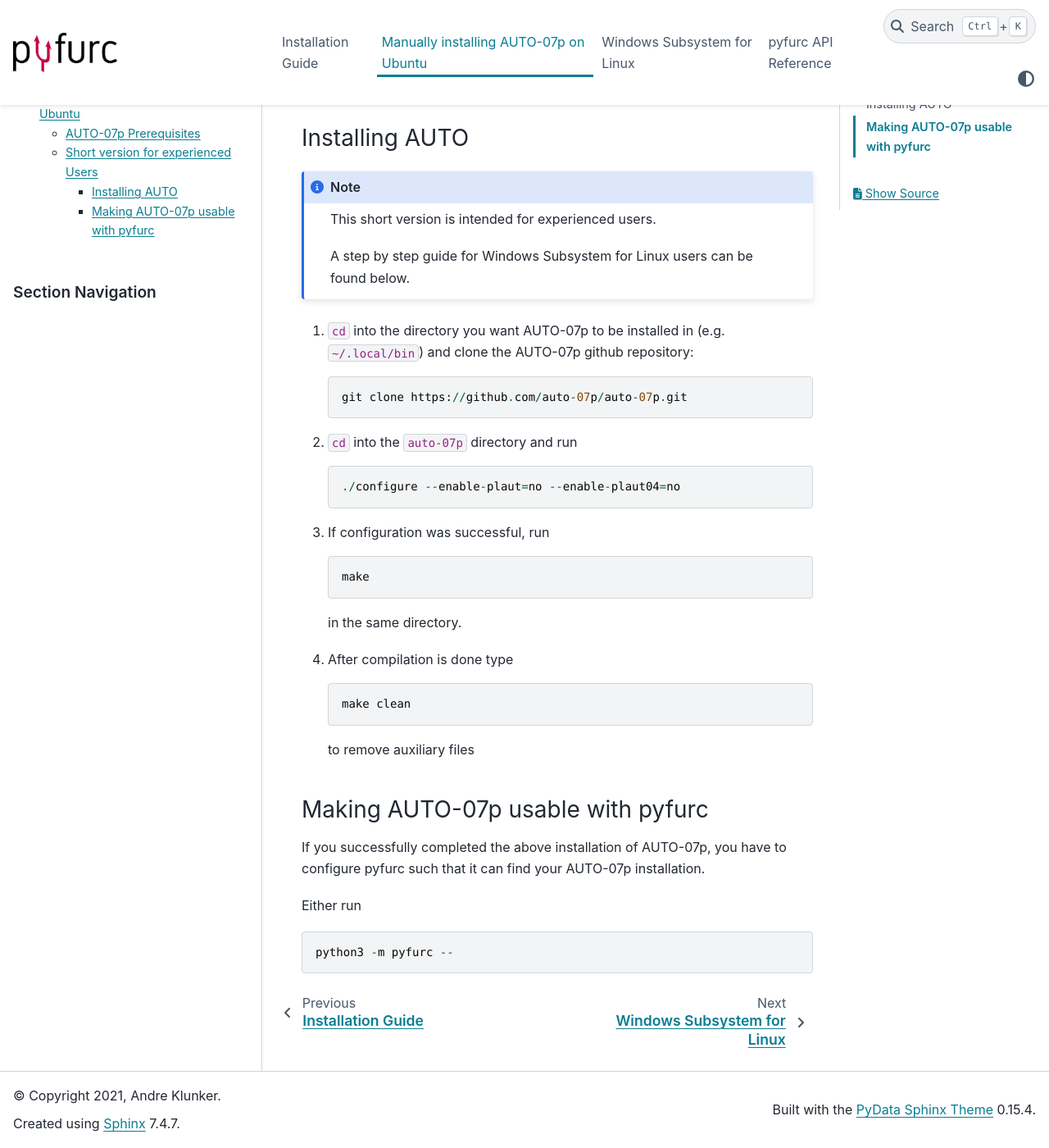
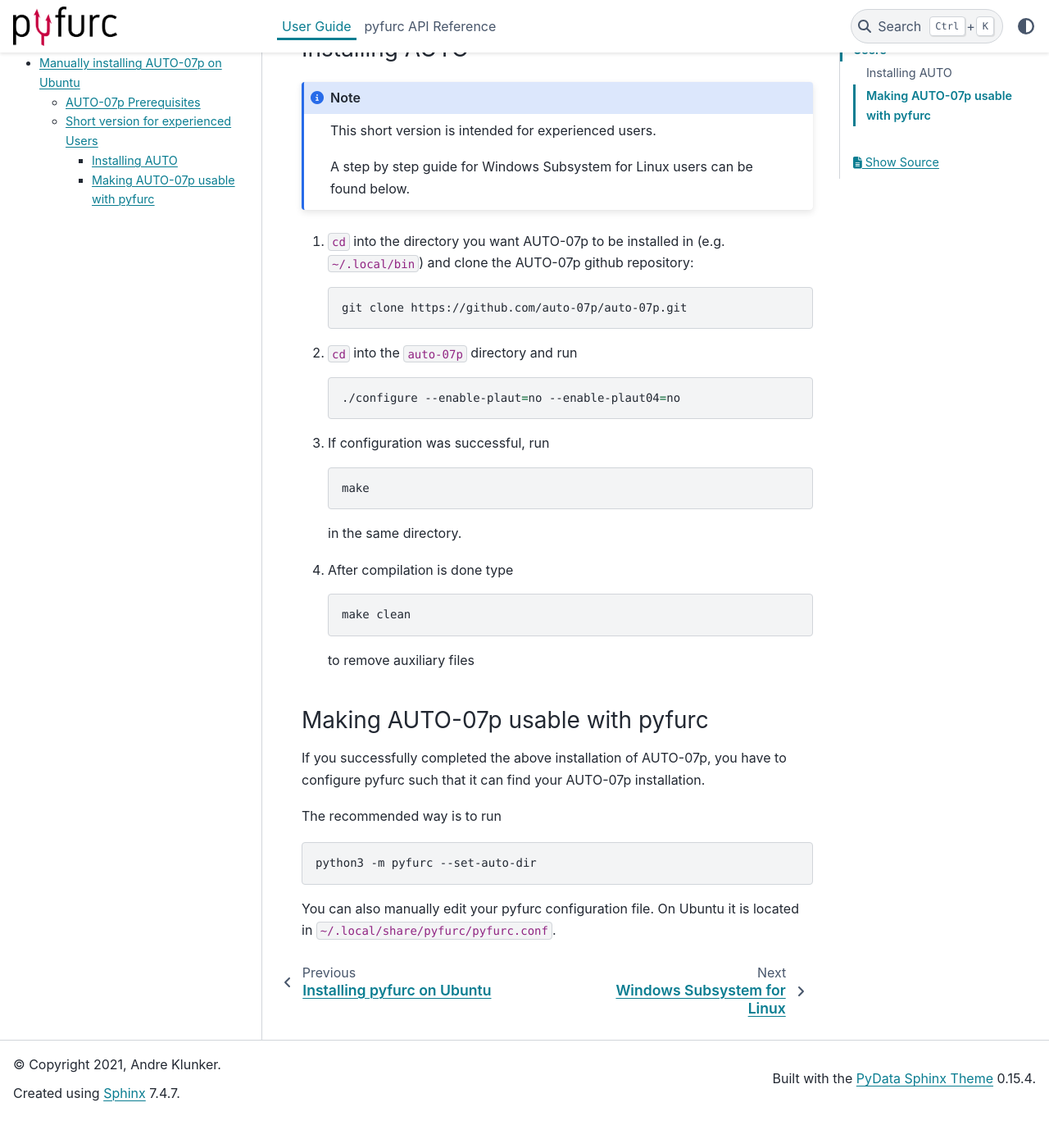
Before and after one commit to klunkean/pyfurc, a Sphinx documentation site: the page built from doc/source/usage/installation_auto.rst, in a window 1280 px wide and 1400 px high, scrolled down 1230 px. Shown: the whole window at 82% size. Built offline with Sphinx 7.4.7 and the PyData theme 0.15.4, drawn with Linux system fonts in a browser that asks for light colours; after the commit the page ends 2592 px from its top, so only the background shows below that; some of the changed text lies outside the part shown.

Commit message:
restructure docs

```diff
--- a/doc/source/conf.py
+++ b/doc/source/conf.py
@@ -64,12 +64,12 @@
     "**": [
         "globaltoc.html",
         "searchbox.html",
-        "sidebar-nav-bs.html",
+        # "sidebar-nav-bs.html",
     ]
 }
 html_theme_options = {
-    "show_toc_level": 1,
-    "page_sidebar_items": ["page-toc"],
+    "show_toc_level": 2,
+    # "page_sidebar_items": ["page-toc"],
 }
 
 html_logo = "_static/logo.png"
--- /dev/null
+++ b/doc/source/usage/index.rst
@@ -0,0 +1,8 @@
+User Guide
+==========
+.. toctree::
+    :maxdepth: 2
+
+    installation_ubuntu
+    installation_auto
+    installation_wsl
--- a/doc/source/usage/install_auto.rst
+++ b/doc/source/usage/installation_auto.rst
@@ -1,10 +1,8 @@
 Manually installing AUTO-07p on Ubuntu
-======================================
+**************************************
 
 .. note::
-   From here on we assume a running Ubuntu system.
-
-   Windows 10 users go :doc:`here </usage/wsl>` first.
+   This guide assumes a running Ubuntu system.
 
 As a python interface to `AUTO-07p <http://indy.cs.concordia.ca/auto/>`_
 (`GitHub <https://github.com/auto-07p/auto-07p>`_), pyfurc relies on a
@@ -44,7 +42,7 @@
 -----------------------------------
 
 Installing AUTO
-***************
++++++++++++++++
 
 .. note::
    This short version is intended for experienced users.
@@ -55,41 +53,49 @@
 1. ``cd`` into the directory you want AUTO-07p to be installed in
    (e.g. ``~/.local/bin``) and clone the AUTO-07p github repository:
 
-   ::
+   .. code-block:: bash
 
       git clone https://github.com/auto-07p/auto-07p.git
 
 
 2. ``cd`` into the ``auto-07p`` directory and run
-   ::
+
+   .. code-block:: bash
 
       ./configure --enable-plaut=no --enable-plaut04=no
 
 3. If configuration was successful, run
-   ::
+
+   .. code-block:: bash
 
       make
 
    in the same directory.
 
 4. After compilation is done type
-   ::
+
+   .. code-block:: bash
 
       make clean
 
    to remove auxiliary files
 
 Making AUTO-07p usable with pyfurc
-**********************************
+++++++++++++++++++++++++++++++++++
 
 If you successfully completed the above installation of AUTO-07p, you have
 to configure pyfurc such that it can find your AUTO-07p installation.
 
-Either run
+The recommended way is to run
 
-::
+.. code-block:: bash
 
-   python3 -m pyfurc --
+   python3 -m pyfurc --set-auto-dir
+
+You can also manually edit your pyfurc configuration file. On Ubuntu
+it is located in  ``~/.local/share/pyfurc/pyfurc.conf``.
+
+
 
 .. 5. To make AUTO-07p commands usable you need to make a change in the
 ..    environment file ``auto-07p/cmds/auto.env.sh``.
```
Also changed, not shown: doc/source/index.rst (+3 -4 lines), doc/source/usage/installation.rst (deleted, +0 -25 lines), doc/source/usage/installation_ubuntu.rst (added, +35 -0 lines), doc/source/usage/installation_wsl.rst (renamed from doc/source/usage/wsl.rst, +4 -4 lines).
